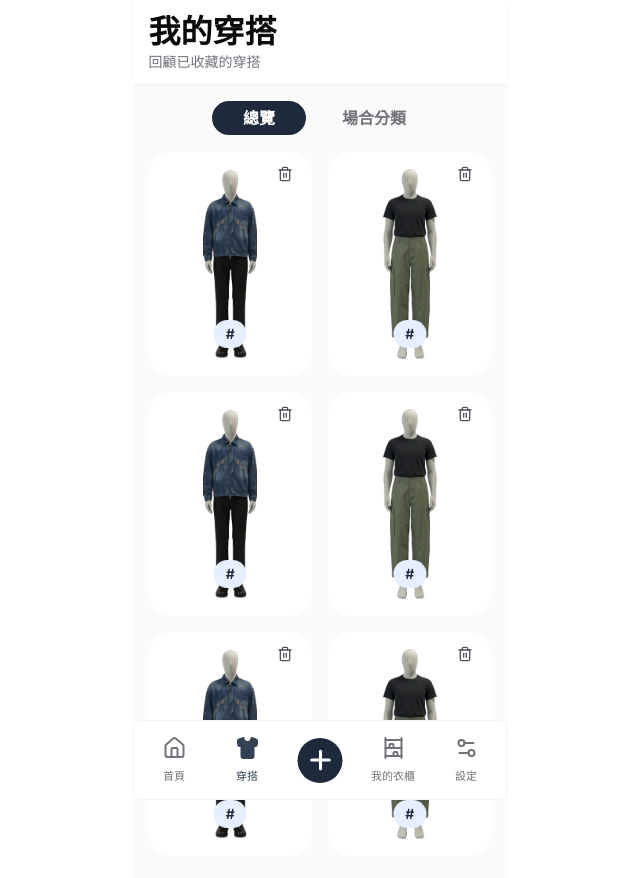
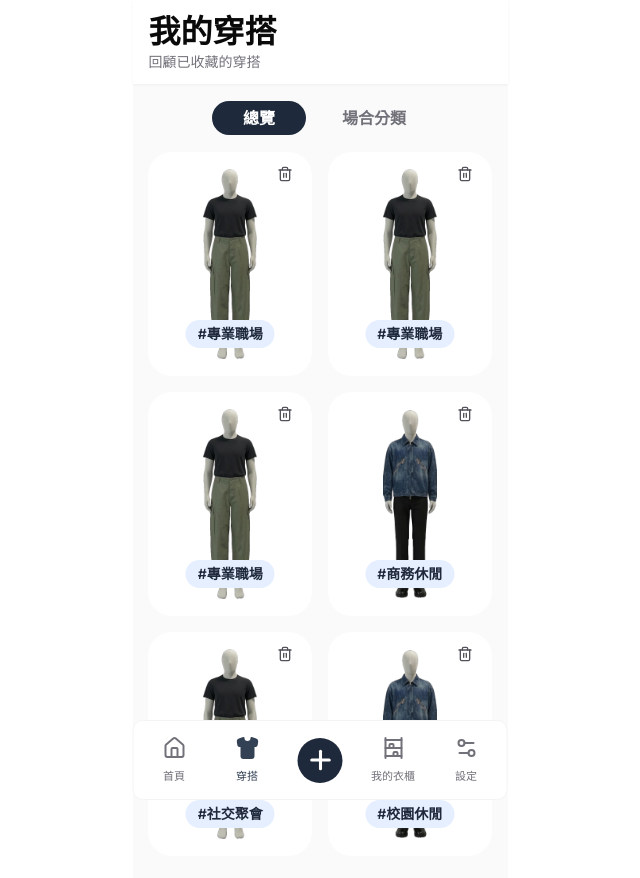
Before and after one commit to Lin4611/closy, a Next.js app: page /outfit in a window 1280 px wide. Shown: the top 878 px of the page, without its empty margins (320-960 px from the left). Built offline with nearby package versions, Linux system fonts and the light colour scheme; no server answers.

Commit message:
refactor: centralize mock data and fix occasion filtering

```diff
--- /dev/null
+++ b/src/modules/outfit/data/mockOutfits.ts
@@ -0,0 +1,133 @@
+import type { OutfitDetail, OutfitSummary } from '../types/outfitTypes'
+
+export const mockOutfitDetails: OutfitDetail[] = [
+  {
+    id: '1',
+    imageUrl: '/outfit/mock-1.webp',
+    occasionKey: 'campusCasual',
+    savedAt: '2026-04-01',
+    items: [
+      {
+        id: 'top-1',
+        name: '白色帽T',
+        imageUrl: '/wardrobe/hoodie.png',
+        category: 'top',
+      },
+      {
+        id: 'bottom-1',
+        name: '卡其工裝褲',
+        imageUrl: '/wardrobe/cargo-pants.png',
+        category: 'bottom',
+      },
+    ],
+  },
+  {
+    id: '2',
+    imageUrl: '/outfit/mock-2.webp',
+    occasionKey: 'socialGathering',
+    savedAt: '2026-04-02',
+    items: [
+      {
+        id: 'top-2',
+        name: '針織上衣',
+        imageUrl: '/wardrobe/knit-top.png',
+        category: 'top',
+      },
+      {
+        id: 'bottom-2',
+        name: '牛仔褲',
+        imageUrl: '/wardrobe/jeans.png',
+        category: 'bottom',
+      },
+    ],
+  },
+  {
+    id: '3',
+    imageUrl: '/outfit/mock-1.webp',
+    occasionKey: 'businessCasual',
+    savedAt: '2026-04-03',
+    items: [
+      {
+        id: 'top-3',
+        name: 'T-shirt',
+        imageUrl: '/wardrobe/tshirt.png',
+        category: 'top',
+      },
+      {
+        id: 'bottom-3',
+        name: '棕色長褲',
+        imageUrl: '/wardrobe/brown-pants.png',
+        category: 'bottom',
+      },
+    ],
+  },
+  {
+    id: '4',
+    imageUrl: '/outfit/mock-2.webp',
+    occasionKey: 'professional',
+    savedAt: '2026-04-04',
+    items: [
+      {
+        id: 'top-4',
+        name: '針織上衣',
+        imageUrl: '/wardrobe/knit-top.png',
+        category: 'top',
+      },
+      {
+        id: 'bottom-4',
+        name: '牛仔褲',
+        imageUrl: '/wardrobe/jeans.png',
+        category: 'bottom',
+      },
+    ],
+  },
+  {
+    id: '5',
+    imageUrl: '/outfit/mock-2.webp',
+    occasionKey: 'professional',
+    savedAt: '2026-04-23',
+    items: [
+      {
+        id: 'top-5',
+        name: '針織上衣',
+        imageUrl: '/wardrobe/knit-top.png',
+        category: 'top',
+      },
+      {
+        id: 'bottom-5',
+        name: '牛仔褲',
+        imageUrl: '/wardrobe/jeans.png',
+        category: 'bottom',
+      },
+    ],
+  },
+  {
+    id: '6',
+    imageUrl: '/outfit/mock-2.webp',
+    occasionKey: 'professional',
+    savedAt: '2026-04-22',
+    items: [
+      {
+        id: 'top-6',
+        name: '針織上衣',
+        imageUrl: '/wardrobe/knit-top.png',
+        category: 'top',
+      },
+      {
+        id: 'bottom-6',
+        name: '牛仔褲',
+        imageUrl: '/wardrobe/jeans.png',
+        category: 'bottom',
+      },
+    ],
+  },
+]
+
+export const mockOutfits: OutfitSummary[] = mockOutfitDetails.map(
+  ({ id, imageUrl, occasionKey, savedAt }) => ({
+    id,
+    imageUrl,
+    occasionKey,
+    savedAt,
+  }),
+)
--- a/src/pages/outfit/index.tsx
+++ b/src/pages/outfit/index.tsx
@@ -3,46 +3,8 @@ import { useRef, useState } from 'react'
 import { AppShell } from '@/modules/common/components/AppShell'
 import { ConfirmAlertDialog } from '@/modules/common/components/ConfirmAlertDialog'
 import { OutfitsContentSection } from '@/modules/outfit/components/OutfitsContentSection'
-import type { OutfitItem } from '@/modules/outfit/types/outfitTypes'
+import { mockOutfits } from '@/modules/outfit/data/mockOutfits'
 
-const outfits: OutfitItem[] = [
-  {
-    outfitId: '1',
-    imageUrl: '/outfit/mock-1.webp',
-    occasionName: 'campusCasual',
-    savedAt: '2022-01-01',
-  },
-  {
-    outfitId: '2',
-    imageUrl: '/outfit/mock-2.webp',
-    occasionName: 'socialGathering',
-    savedAt: '2022-01-01',
-  },
-  {
-    outfitId: '3',
-    imageUrl: '/outfit/mock-1.webp',
-    occasionName: 'businessCasual',
-    savedAt: '2022-01-01',
-  },
-  {
-    outfitId: '4',
-    imageUrl: '/outfit/mock-2.webp',
-    occasionName: 'professional',
-    savedAt: '2022-01-01',
-  },
-  {
-    outfitId: '5',
-    imageUrl: '/outfit/mock-1.webp',
-    occasionName: 'businessCasual',
-    savedAt: '2022-01-01',
-  },
-  {
-    outfitId: '6',
-    imageUrl: '/outfit/mock-2.webp',
-    occasionName: 'professional',
-    savedAt: '2022-01-01',
-  },
-]
 const Outfit = () => {
   const [isDialogOpen, setIsDialogOpen] = useState(false)
   const [dialogMode, setDialogMode] = useState<'confirm' | 'success'>('confirm')
@@ -73,13 +35,13 @@ const Outfit = () => {
   }
 
   return (
-    <AppShell>
+    <AppShell activeTab="outfit">
       <div className="flex min-h-0 flex-1 flex-col">
         <div className="sticky top-0 z-10 shrink-0 bg-white px-4 py-3 shadow-[0px_1px_3px_0px_#18181B0D]">
           <h1 className="font-h1">我的穿搭</h1>
           <p className="font-paragraph-sm text-neutral-500">回顧已收藏的穿搭</p>
         </div>
-        <OutfitsContentSection outfits={outfits} onDelete={handleClickDelete} />
+        <OutfitsContentSection outfits={mockOutfits} onDelete={handleClickDelete} />
       </div>
       <ConfirmAlertDialog
         open={isDialogOpen}
--- a/src/pages/outfit/occasion/[occasionId].tsx
+++ b/src/pages/outfit/occasion/[occasionId].tsx
@@ -7,38 +7,11 @@ import { AppShell } from '@/modules/common/components/AppShell'
 import { ConfirmAlertDialog } from '@/modules/common/components/ConfirmAlertDialog'
 import { OutfitEmptyOverView } from '@/modules/outfit/components/OutfitEmptyOverView'
 import { OutfitsOverview } from '@/modules/outfit/components/OutfitsOverview'
-import type { OutfitItem } from '@/modules/outfit/types/outfitTypes'
-import type { OccasionId } from '@/modules/outfit/types/outfitTypes'
+import { mockOutfits } from '@/modules/outfit/data/mockOutfits'
 import { occasionMetaMap } from '@/modules/outfit/types/outfitTypes'
-const outfits: OutfitItem[] = [
-  {
-    outfitId: '1',
-    imageUrl: '/outfit/mock-1.webp',
-    occasionName: 'campusCasual',
-    savedAt: '2022-01-01',
-  },
-  {
-    outfitId: '2',
-    imageUrl: '/outfit/mock-2.webp',
-    occasionName: 'socialGathering',
-    savedAt: '2022-01-01',
-  },
-  {
-    outfitId: '3',
-    imageUrl: '/outfit/mock-1.webp',
-    occasionName: 'businessCasual',
-    savedAt: '2022-01-01',
-  },
-  {
-    outfitId: '4',
-    imageUrl: '/outfit/mock-2.webp',
-    occasionName: 'professional',
-    savedAt: '2022-01-01',
-  },
-]
 
-const isValidOccasionId = (value: string): value is OccasionId => {
-  return value in occasionMetaMap
+const isValidOccasionId = (value: string) => {
+  return occasionMetaMap.some((item) => item.id === value)
 }
 
 const OutfitOccasionDetail = () => {
@@ -98,8 +71,8 @@ const OutfitOccasionDetail = () => {
     )
   }
 
-  const occasion = occasionMetaMap[occasionId]
-  const filteredOutfits = outfits.filter((outfit) => outfit.occasionName === occasion.key)
+  const occasion = occasionMetaMap.find((item) => item.id === occasionId)
+  const filteredOutfits = mockOutfits.filter((outfit) => outfit.occasionKey === occasion?.key)
 
   return (
     <AppShell activeTab="outfit">
@@ -112,7 +85,7 @@ const OutfitOccasionDetail = () => {
             >
               <ChevronLeft className="text-neutral-700" size={24} strokeWidth={2} />
             </Link>
-            <h1 className="font-label-xxl">{occasion.name}</h1>
+            <h1 className="font-label-xxl">{occasion?.name}</h1>
           </div>
         </header>
 
```
